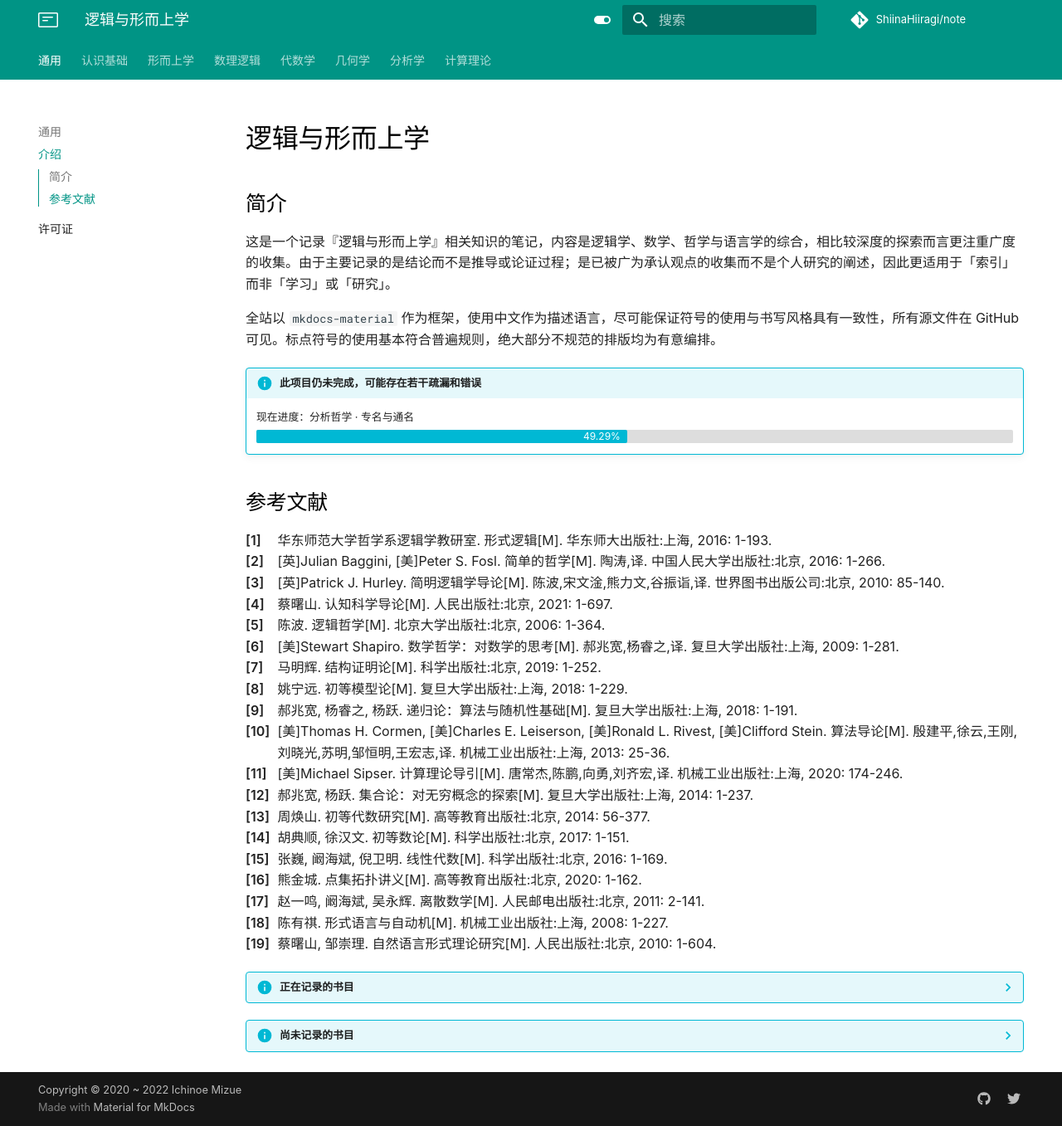
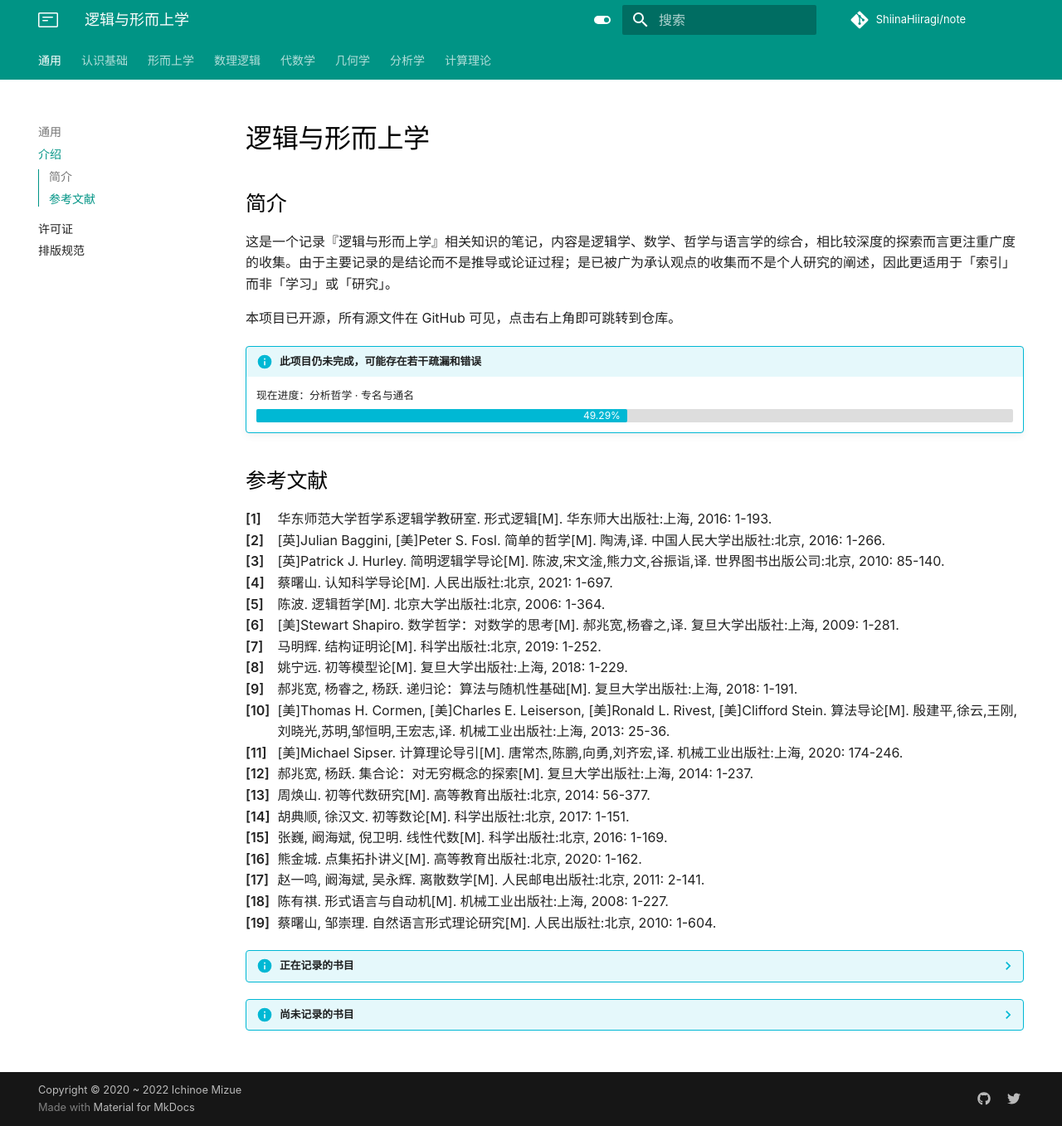
Before and after one commit to ShiinaHiiragi/note, an MkDocs documentation site: the page built from docs/index.md, in a window 1280 px wide and 1357 px high. Shown: the whole window at 83% size. Built offline with MkDocs 1.6.1 and Material for MkDocs 9.7.7, drawn with Linux system fonts in a browser that asks for light colours; comment, search, counter and statistics services are not loaded.

Commit message:
stage change

```diff
--- a/docs/index.md
+++ b/docs/index.md
@@ -3,7 +3,7 @@
 ## 简介
 这是一个记录『逻辑与形而上学』相关知识的笔记，内容是逻辑学、数学、哲学与语言学的综合，相比较深度的探索而言更注重广度的收集。由于主要记录的是结论而不是推导或论证过程；是已被广为承认观点的收集而不是个人研究的阐述，因此更适用于「索引」而非「学习」或「研究」。
 
-全站以 `mkdocs-material` 作为框架，使用中文作为描述语言，尽可能保证符号的使用与书写风格具有一致性，所有源文件在 GitHub 可见。标点符号的使用基本符合普遍规则，绝大部分不规范的排版均为有意编排。
+本项目已开源，所有源文件在 GitHub 可见，点击右上角即可跳转到仓库。
 
 !!! info "此项目仍未完成，可能存在若干疏漏和错误"
     <label> 现在进度：分析哲学 · 专名与通名 </label>
--- a/mkdocs.yml
+++ b/mkdocs.yml
@@ -78,11 +78,11 @@ extra_javascript:
   - https://cdn.jsdelivr.net/npm/mathjax@3/es5/tex-mml-chtml.js
 
 
-
 nav:
   - 通用:
     - 介绍: index.md
     - 许可证: intro/license.md
+    - 排版规范: intro/norm.md
   - 认识基础:
     - 一、形式逻辑:
       - 1 概念: cogn/form/cep.md
```
Also changed, not shown: docs/logic/set/zfc.md (+1 -1 lines), 1 other file.
